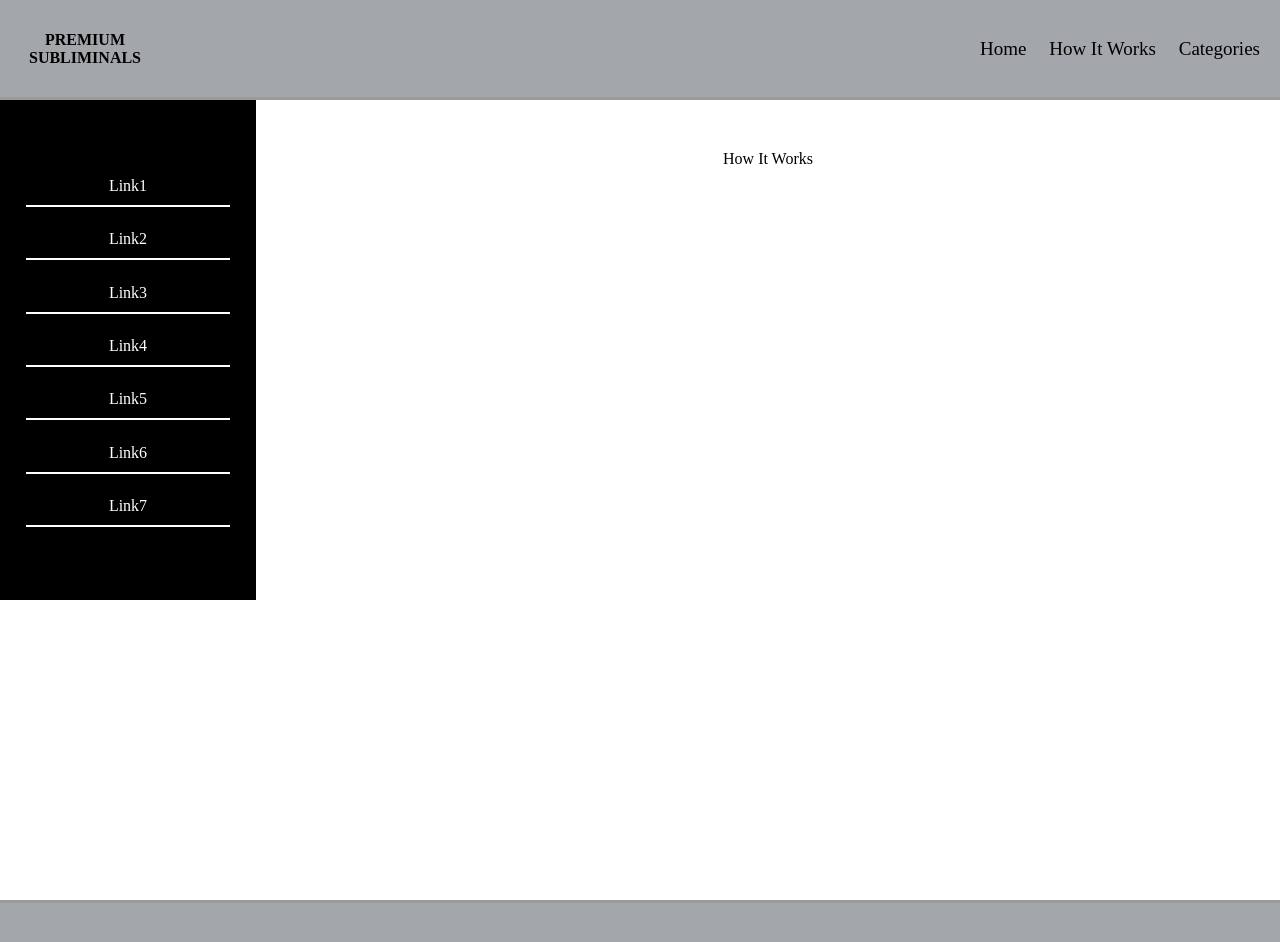
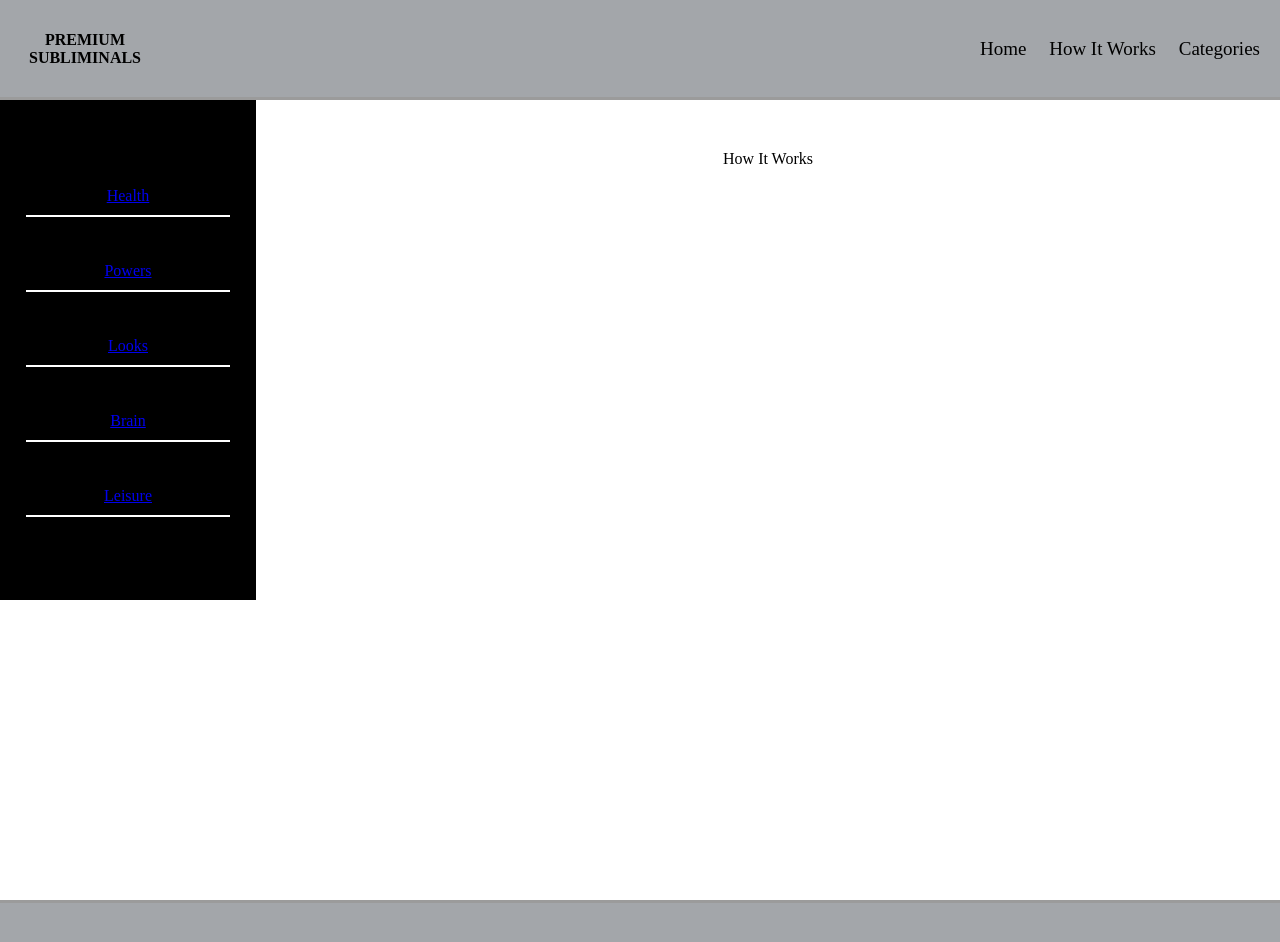
Before and after one commit to lavell119/subliminal-site-react, a React (Create React App) app in the folder subliminal-site-react/: page /howitworks in a window 1280 px wide. Shown: the top 942 px of the page. Built offline with nearby package versions, Linux system fonts and the light colour scheme.

Commit message:
added links to individual categories to sidebar

```diff
--- a/subliminal-site-react/src/components/Sidebarlinks.js
+++ b/subliminal-site-react/src/components/Sidebarlinks.js
@@ -5,13 +5,13 @@ import { useState } from 'react'
 function Sidebarlinks() {
 
   const [links, setLinks] = useState(
-    ["Link1", "Link2", "Link3", "Link4", "Link5", "Link6", "Link7"]
+    ["Health", "Powers", "Looks", "Brain", "Leisure"]
   )
 
   return (
     <div className="sidebar_links">
       {links.map((link, index) =>
-      <div className= "link" key={ index}>{link}</div>
+      <div className= "link" key={ index}><a href={`/categories/${link}`}>{link}</a></div>
       )
       }
     </div>
```
